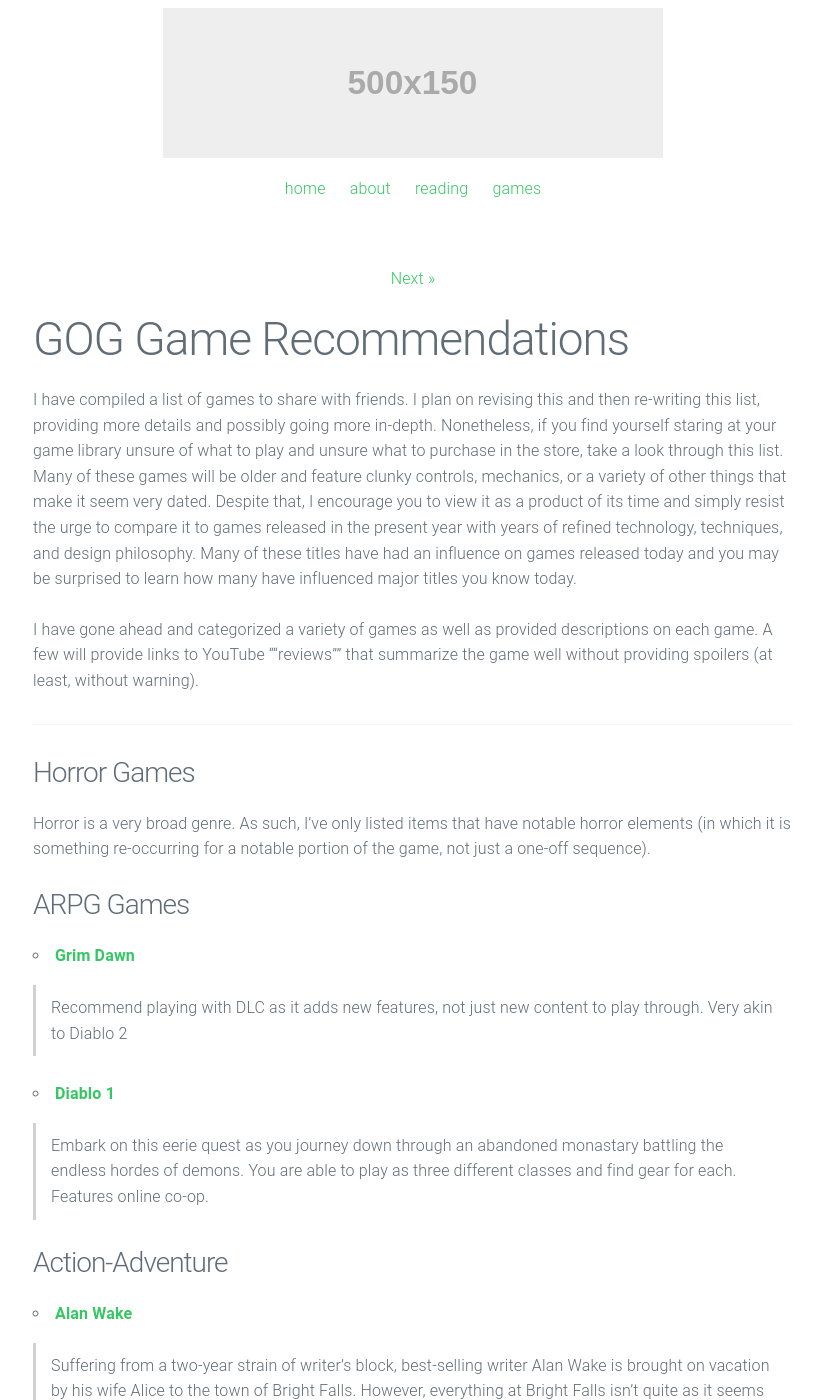
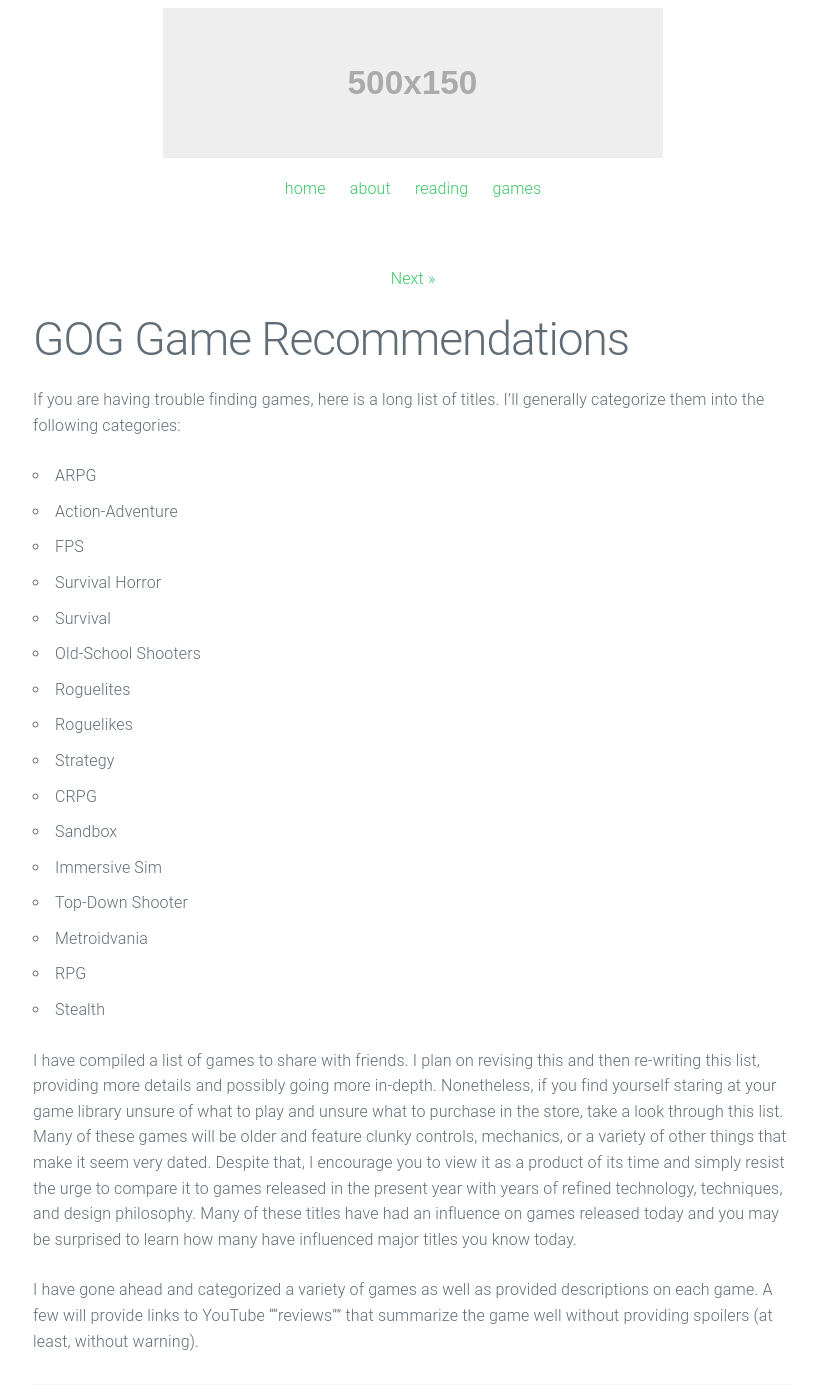
Before and after one commit to aupenn/loggit, a Jekyll site: the page built from _posts/2022-07-08-gog-recommendations.markdown, in a window 1280 px wide and 1400 px high. Shown: the whole window, without its empty margins (227-1048 px from the left). Built offline with Jekyll 4.4.1, drawn with Linux system fonts in a browser that asks for light colours.

Commit message:
Update 2022-07-08-gog-recommendations.markdown

```diff
--- a/_posts/2022-07-08-gog-recommendations.markdown
+++ b/_posts/2022-07-08-gog-recommendations.markdown
@@ -4,6 +4,26 @@
 date:   2022-07-08 23:37:00
 preview: /photos/winterbreak_thumbnail.jpg
 ---
+
+If you are having trouble finding games, here is a long list of titles. I'll generally categorize them into the following categories:
+
+- ARPG
+- Action-Adventure
+- FPS
+- Survival Horror
+- Survival
+- Old-School Shooters
+- Roguelites
+- Roguelikes
+- Strategy
+- CRPG
+- Sandbox
+- Immersive Sim
+- Top-Down Shooter
+- Metroidvania
+- RPG
+- Stealth
+
 
 I have compiled a list of games to share with friends. I plan on revising this and then re-writing this list, providing more details and possibly going more in-depth. Nonetheless, if you find yourself staring at your game library unsure of what to play and unsure what to purchase in the store, take a look through this list.
 Many of these games will be older and feature clunky controls, mechanics, or a variety of other things that make it seem very dated. Despite that, I encourage you to view it as a product of its time and simply resist the urge to compare it to games released in the present year with years of refined technology, techniques, and design philosophy. Many of these titles have had an influence on games released today and you may be surprised to learn how many have influenced major titles you know today.
```
